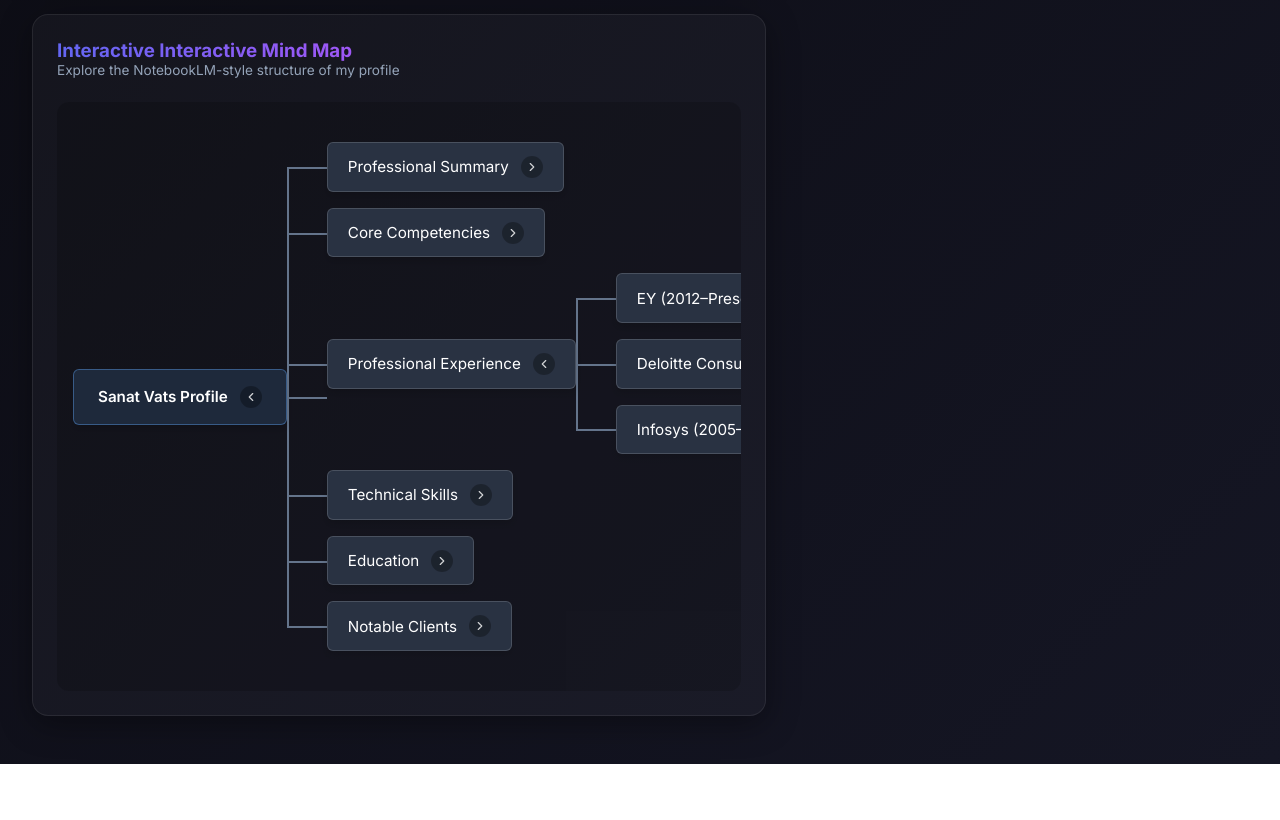
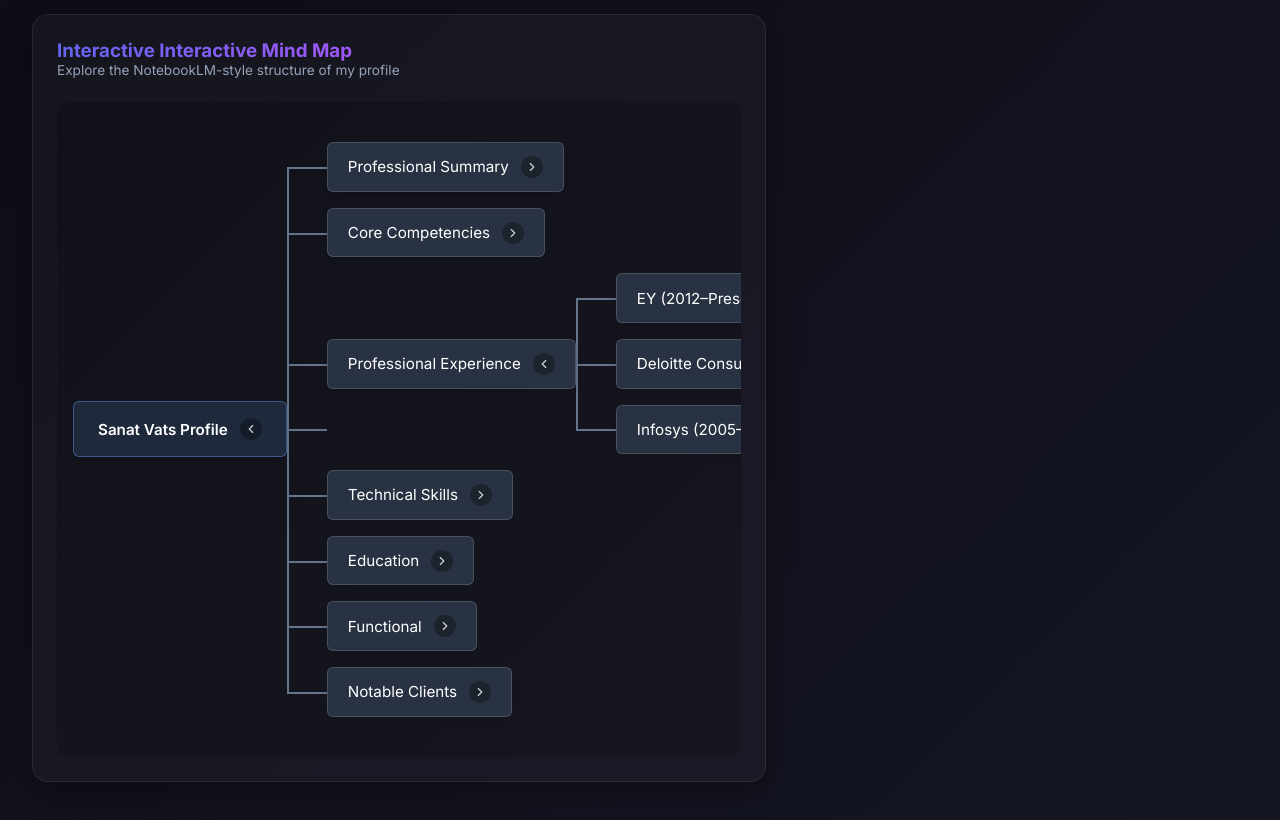
Before and after one commit to sanatv/Sanat-Profile, a Next.js app: page / in a window 1280 px wide. Shown: the part 1220-2040 px from the top of the page. Before the commit the page ends 1984 px from the top, so only its background shows below. Built offline with nearby package versions, Linux system fonts and the light colour scheme.

Commit message:
Add Functional branch and change client to J&J

```diff
--- a/src/components/MindMap.tsx
+++ b/src/components/MindMap.tsx
@@ -122,11 +122,42 @@ const mapData: NodeData = {
       ]
     },
     {
+      id: 'functional',
+      label: 'Functional',
+      children: [
+        {
+          id: 'erp',
+          label: 'ERP (Enterprise Resource Planning)',
+          children: [
+            { id: 'otc', label: 'OTC (Order to Cash)' },
+            { id: 'rtr', label: 'RTR (Record to Report)' }
+          ]
+        },
+        {
+          id: 'epm',
+          label: 'EPM (Enterprise Performance Management)',
+          children: [
+            { id: 'fpa', label: 'FP&A (Financial Planning & Analysis)' },
+            { id: 'cons', label: 'Consolidation' }
+          ]
+        },
+        {
+          id: 'scm',
+          label: 'SCM (Supply Chain Management)',
+          children: [
+            { id: 'mrp', label: 'MRP (Material Requirements Planning)' },
+            { id: 'bom', label: 'BOM (Bill of Materials)' },
+            { id: 'inv', label: 'Inventory' }
+          ]
+        }
+      ]
+    },
+    {
       id: 'clients',
       label: 'Notable Clients',
       children: [
         { id: 'cl1', label: 'NVIDIA' },
-        { id: 'cl2', label: 'Microsoft' },
+        { id: 'cl2', label: 'J&J' },
         { id: 'cl3', label: 'Kraft Foods' },
         { id: 'cl4', label: 'General Motors' }
       ]
```
